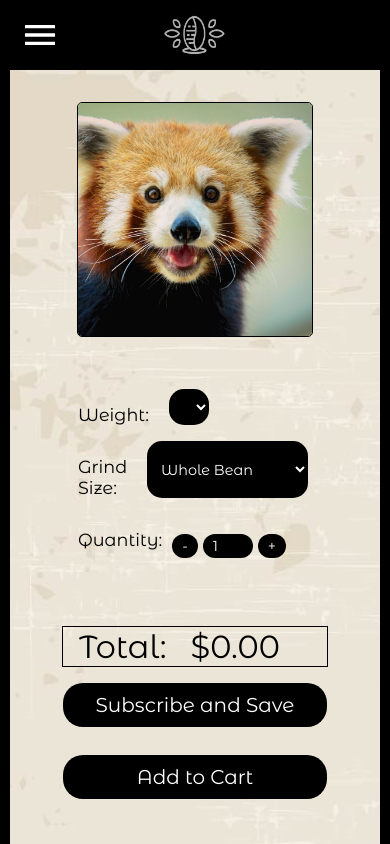
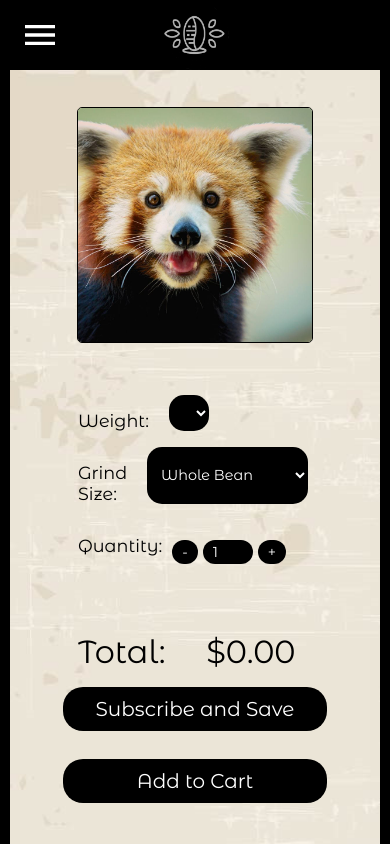
Before and after one commit to caelinp/rider-coffee-roaster, a React (Create React App) app: page /rider-coffee-roaster/sample-product in a window 390 px wide. Built offline with nearby package versions, Linux system fonts and the light colour scheme.

Commit message:
added shopping cart redux store, didn't try using it yet

```diff
--- a/src/ProductInfoPage.css
+++ b/src/ProductInfoPage.css
@@ -38,6 +38,7 @@ body, html {
 }
 
 .product-header h1 {
+  font-size: 3rem;
   overflow-wrap: break-word;
 }
 
@@ -154,7 +155,7 @@ p {
 }
 
 #quantity-option {
-  max-height: fit-content;
+  max-height: 6rem;
 }
 
 .order-options {
@@ -195,31 +196,28 @@ p {
   margin-left: 1rem;
 }
 
-#total {
-  border: 1px solid black;
-  overflow: auto;
-  max-width: 95vw;
-}
 
 .total-price-text {
+  width: 15ch;
   font-size: 2rem;
   margin-left: 1rem;
   text-align: right;
   font-family: 'Montserrat Alternates', sans-serif !important;
+  overflow: auto;
 }
 
 /* Hide the scrollbar for Firefox */
-#total {
+.total-price-text {
   scrollbar-width: thin;
   scrollbar-color: transparent transparent;
 }
 
 /* Hide the scrollbar for Chrome, Edge, and Safari */
-#total::-webkit-scrollbar {
+.total-price-text::-webkit-scrollbar {
   width: 6px; /* Adjust the width as needed */
 }
 
-#total::-webkit-scrollbar-thumb {
+.total-price-text::-webkit-scrollbar-thumb {
   background-color: transparent;
 }
 
@@ -284,9 +282,6 @@ p {
     text-align: center;
     max-width: 100vw;
   }
-  #quantity-option {
-    height: 6rem;
-  }
 
 }
 
@@ -295,6 +290,10 @@ p {
   .label-grind-size,
   .label-quantity {
     font-size: 1.1rem;
+  }
+
+  .total-price-text {
+    width: 5ch;
   }
 
   #quantity {
@@ -308,8 +307,8 @@ p {
   }
 
   .product-header h1 {
-    font-size: 1.5rem;
-    padding: 0 20%;
+    font-size: 2rem;
+    padding: 0 15%;
   }
 
   .option-input-field {
--- a/src/ProductInfoPage.tsx
+++ b/src/ProductInfoPage.tsx
@@ -1,4 +1,4 @@
-import React, { useState, useRef, MouseEvent, useEffect } from 'react';
+import React, { useState, useRef, useEffect } from 'react';
 import { useParams } from 'react-router-dom';
 import './ProductInfoPage.css';
 import DynamicImage from './DynamicImage';
@@ -157,7 +157,7 @@ const ProductInfoPage = () => {
                   <input className="option-input-field"
                     id="quantity"
                     type="number"
-                    value={quantity}
+                    value={quantity === 0 ? "0" : quantity.toString().replace(/^0+/, '')}
                     onChange={(e) => setQuantity(Math.max(0, Number(e.target.value)))}
                   />
                   <button
```
Also changed, not shown: src/CartSlice.ts (added, +48 -0 lines), src/Store.ts (added, +15 -0 lines).
